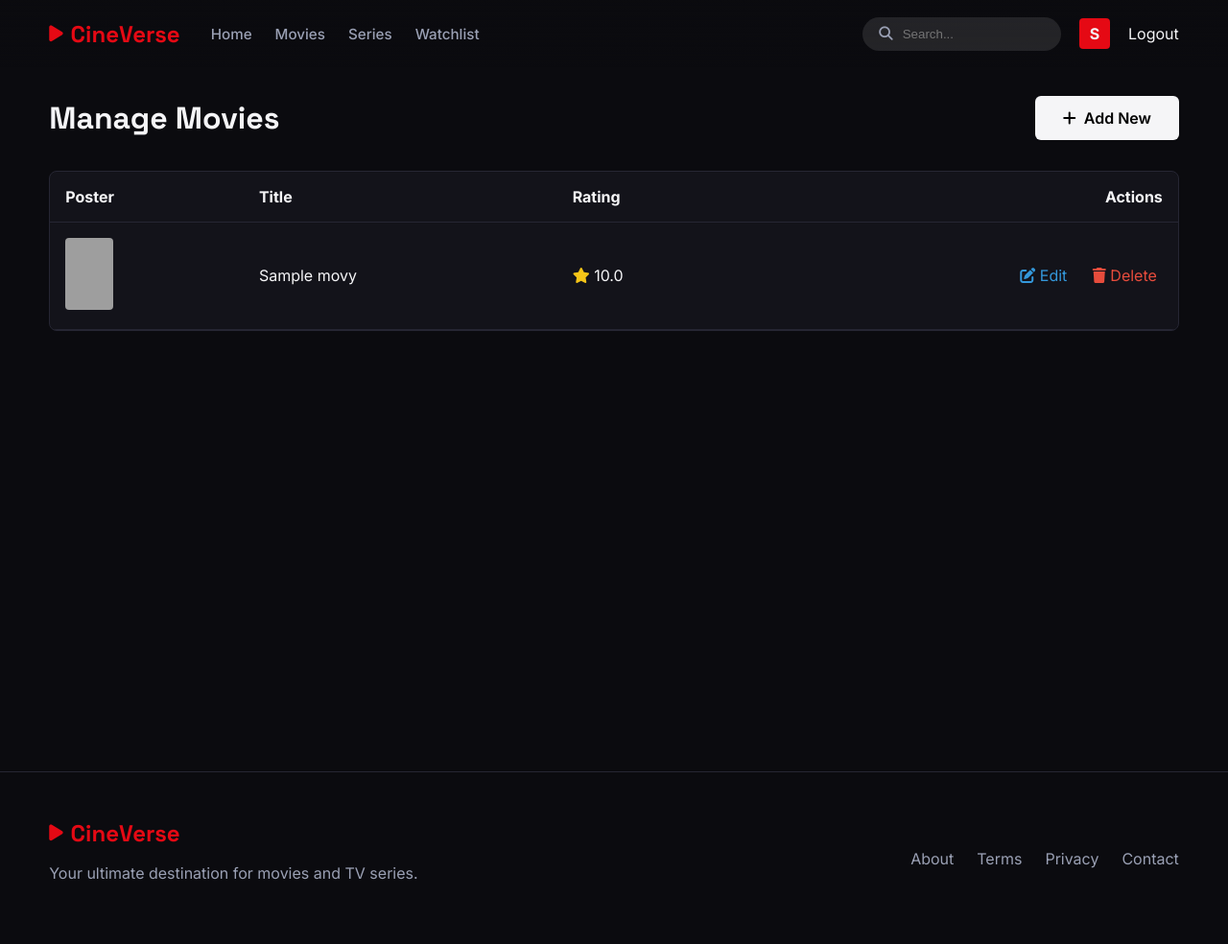
After one commit to simoadmin2-cpu/cineverse, a Flask app: page /admin/movies in a window 1280 px wide. The commit adds this page. Shown: the whole page at 96% size. Run offline with Flask 3, Linux system fonts and the light colour scheme; a user stored in the database is signed in; tables that the repository leaves empty hold one stand-in row (values such as "Sample post"); grey boxes are pictures that could not be loaded.

Commit message:
Add edit and delete functionality for movies in admin

```diff
--- a/app/routes/admin.py
+++ b/app/routes/admin.py
@@ -1,9 +1,11 @@
-from flask import Blueprint, render_template, redirect, url_for, flash
+from flask import Blueprint, render_template, redirect, url_for, flash, request
 from flask_login import login_required
 from ..utils.decorators import admin_required
 from ..models import Movie, Series, User
 from ..extensions import db
 from ..forms import MovieForm
+import random
+import string
 
 admin_bp = Blueprint('admin', __name__, url_prefix='/admin')
 
@@ -11,24 +13,27 @@ admin_bp = Blueprint('admin', __name__, url_prefix='/admin')
 @login_required
 @admin_required
 def dashboard():
-    movie_count = Movie.query.count()
-    series_count = Series.query.count()
-    user_count = User.query.count()
     return render_template('admin/dashboard.html',
-                           movie_count=movie_count,
-                           series_count=series_count,
-                           user_count=user_count)
+                           movie_count=Movie.query.count(),
+                           series_count=Series.query.count(),
+                           user_count=User.query.count())
 
+# ─── إدارة الأفلام (لائحة) ───
+@admin_bp.route('/movies')
+@login_required
+@admin_required
+def manage_movies():
+    movies = Movie.query.order_by(Movie.created_at.desc()).all()
+    return render_template('admin/manage_movies.html', movies=movies)
+
+# ─── إضافة فيلم ───
 @admin_bp.route('/movie/add', methods=['GET', 'POST'])
 @login_required
 @admin_required
 def add_movie():
     form = MovieForm()
     if form.validate_on_submit():
-        import random
-        import string
         random_slug = ''.join(random.choices(string.ascii_lowercase + string.digits, k=8))
-
         movie = Movie(
             title=form.title.data,
             slug=f"{random_slug}-{form.title.data.lower().replace(' ', '-')[:30]}",
@@ -42,6 +47,36 @@ def add_movie():
         db.session.add(movie)
         db.session.commit()
         flash(f'Movie "{movie.title}" has been added!', 'success')
-        return redirect(url_for('admin.dashboard'))
+        return redirect(url_for('admin.manage_movies'))
+    return render_template('admin/movie_form.html', form=form, title="Add New Movie")
 
-    return render_template('admin/movie_form.html', form=form, title="Add New Movie")
+# ─── تعديل فيلم ───
+@admin_bp.route('/movie/edit/<int:movie_id>', methods=['GET', 'POST'])
+@login_required
+@admin_required
+def edit_movie(movie_id):
+    movie = Movie.query.get_or_404(movie_id)
+    form = MovieForm(obj=movie) # هنا كنعمر الفورم بالمعلومات القديمة
+    if form.validate_on_submit():
+        movie.title = form.title.data
+        movie.overview = form.overview.data
+        movie.poster_path = form.poster_path.data
+        movie.backdrop_path = form.backdrop_path.data
+        movie.release_date = form.release_date.data
+        movie.vote_average = form.vote_average.data or 0.0
+        movie.trailer_url = form.trailer_url.data
+        db.session.commit()
+        flash(f'Movie "{movie.title}" has been updated!', 'success')
+        return redirect(url_for('admin.manage_movies'))
+    return render_template('admin/movie_form.html', form=form, title="Edit Movie")
+
+# ─── مسح فيلم ───
+@admin_bp.route('/movie/delete/<int:movie_id>', methods=['POST'])
+@login_required
+@admin_required
+def delete_movie(movie_id):
+    movie = Movie.query.get_or_404(movie_id)
+    db.session.delete(movie)
+    db.session.commit()
+    flash(f'Movie "{movie.title}" has been deleted.', 'info')
+    return redirect(url_for('admin.manage_movies'))
--- /dev/null
+++ b/app/templates/admin/manage_movies.html
@@ -0,0 +1,49 @@
+{% extends "base.html" %}
+{% block title %}Manage Movies — Admin{% endblock %}
+
+{% block content %}
+<div class="container" style="margin-top: 100px; min-height: 80vh;">
+    <div style="display: flex; justify-content: space-between; align-items: center; margin-bottom: 2rem;">
+        <h1>Manage Movies</h1>
+        <a href="{{ url_for('admin.add_movie') }}" class="btn btn-primary"><i class="fa-solid fa-plus"></i> Add New</a>
+    </div>
+
+    <div style="background: var(--surface); border: 1px solid var(--border); border-radius: 8px; overflow: hidden;">
+        <table style="width: 100%; border-collapse: collapse; text-align: left;">
+            <thead style="background: var(--surface-2); border-bottom: 1px solid var(--border);">
+                <tr>
+                    <th style="padding: 1rem;">Poster</th>
+                    <th style="padding: 1rem;">Title</th>
+                    <th style="padding: 1rem;">Rating</th>
+                    <th style="padding: 1rem; text-align: right;">Actions</th>
+                </tr>
+            </thead>
+            <tbody>
+                {% for movie in movies %}
+                <tr style="border-bottom: 1px solid var(--border);">
+                    <td style="padding: 1rem;">
+                        {% if movie.poster_path %}
+                        <img src="https://image.tmdb.org/t/p/w200{{ movie.poster_path }}" alt="{{ movie.title }}" style="width: 50px; height: 75px; object-fit: cover; border-radius: 4px;">
+                        {% endif %}
+                    </td>
+                    <td style="padding: 1rem;">{{ movie.title }}</td>
+                    <td style="padding: 1rem;"><i class="fa-solid fa-star" style="color: #f5c518;"></i> {{ movie.vote_average|round(1) }}</td>
+                    <td style="padding: 1rem; text-align: right;">
+                        <a href="{{ url_for('admin.edit_movie', movie_id=movie.id) }}" style="color: #3498db; margin-right: 1rem; text-decoration: none;"><i class="fa-solid fa-pen-to-square"></i> Edit</a>
+
+                        <form action="{{ url_for('admin.delete_movie', movie_id=movie.id) }}" method="POST" style="display: inline;" onsubmit="return confirm('Are you sure you want to delete this movie?');">
+                            <input type="hidden" name="csrf_token" value="{{ csrf_token() }}"/>
+                            <button type="submit" style="background: none; border: none; color: #e74c3c; cursor: pointer; font-size: 1rem; font-family: inherit;">
+                                <i class="fa-solid fa-trash"></i> Delete
+                            </button>
+                        </form>
+                    </td>
+                </tr>
+                {% else %}
+                <tr><td colspan="4" style="padding: 2rem; text-align: center; color: var(--muted);">No movies found.</td></tr>
+                {% endfor %}
+            </tbody>
+        </table>
+    </div>
+</div>
+{% endblock %}
```
Also changed, not shown: app/templates/admin/dashboard.html (+6 -17 lines).
